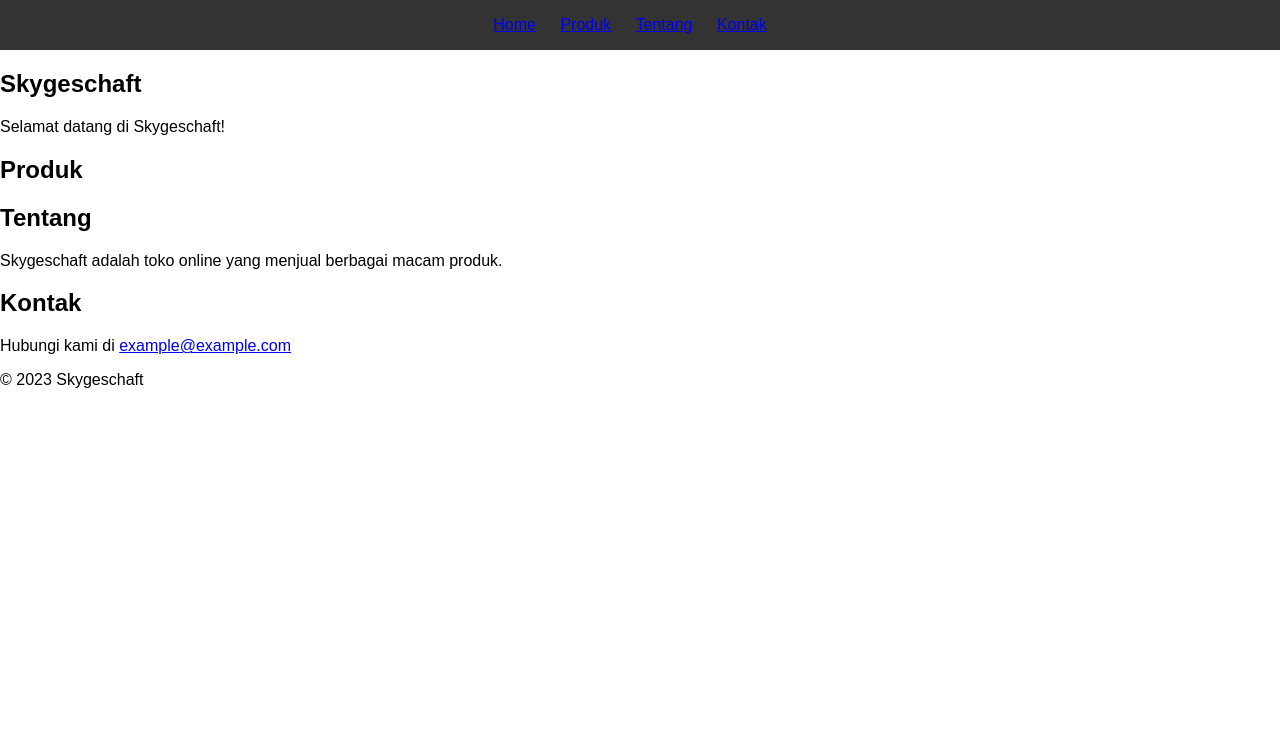
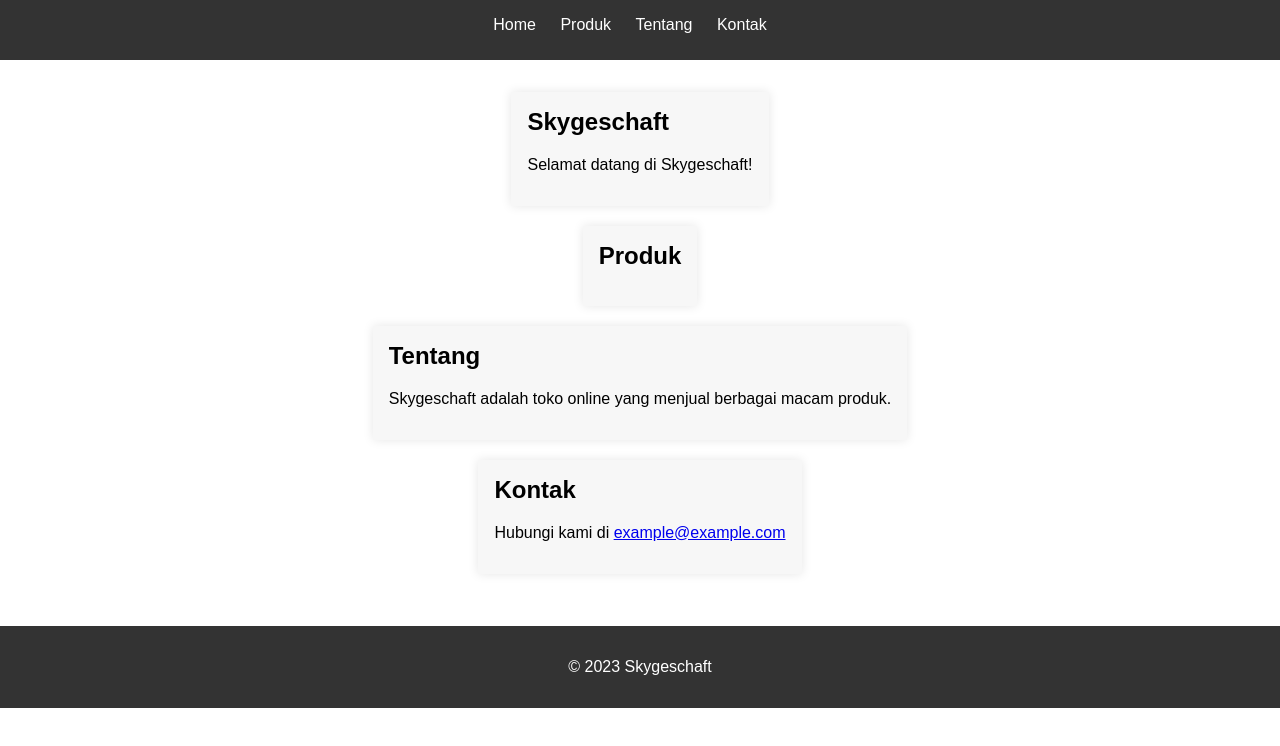
Before and after one commit to Sky1922-coder/Sky-Geschaft, a plain HTML site: page index.html in a window 1280 px wide. Drawn offline with Linux system fonts and the light colour scheme; a script that the page names is missing.

Commit message:
Update style.css

```diff
--- a/style.css
+++ b/style.css
@@ -23,4 +23,43 @@ nav li {
 }
 
 nav a {
-    color: #fff;
+    color: #fff;
+    text-decoration: none;
+}
+
+main {
+    display: flex;
+    flex-direction: column;
+    align-items: center;
+    padding: 2em;
+}
+
+section {
+    background-color: #f7f7f7;
+    padding: 1em;
+    margin-bottom: 20px;
+    box-shadow: 0 0 10px rgba(0, 0, 0, 0.1);
+}
+
+h1 {
+    font-weight: bold;
+    margin-top: 0;
+}
+
+ul {
+    list-style: none;
+    margin: 0;
+    padding: 0;
+}
+
+li {
+    margin-bottom: 10px;
+}
+
+footer {
+    background-color: #333;
+    color: #fff;
+    padding: 1em;
+    text-align: center;
+    clear: both;
+}
```
